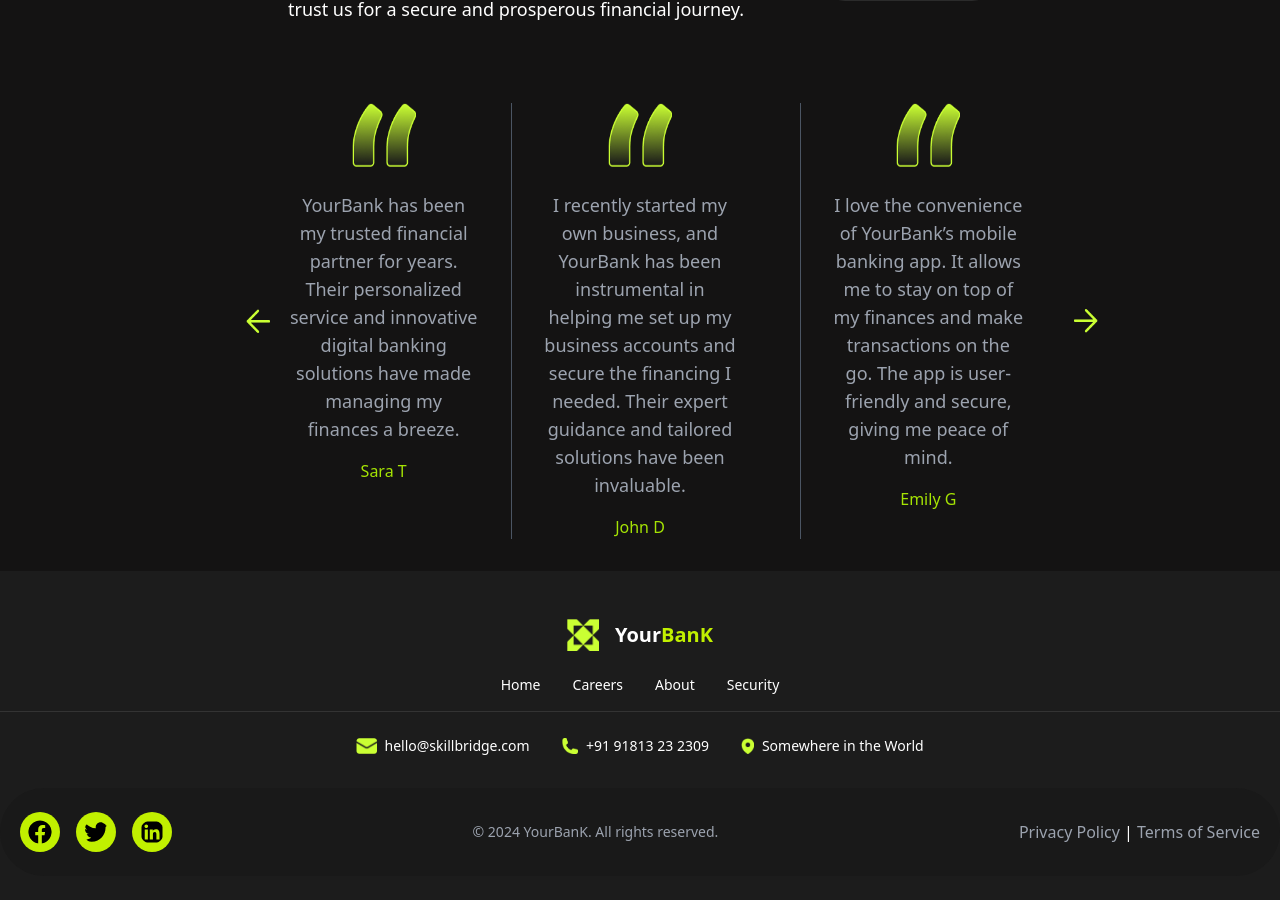
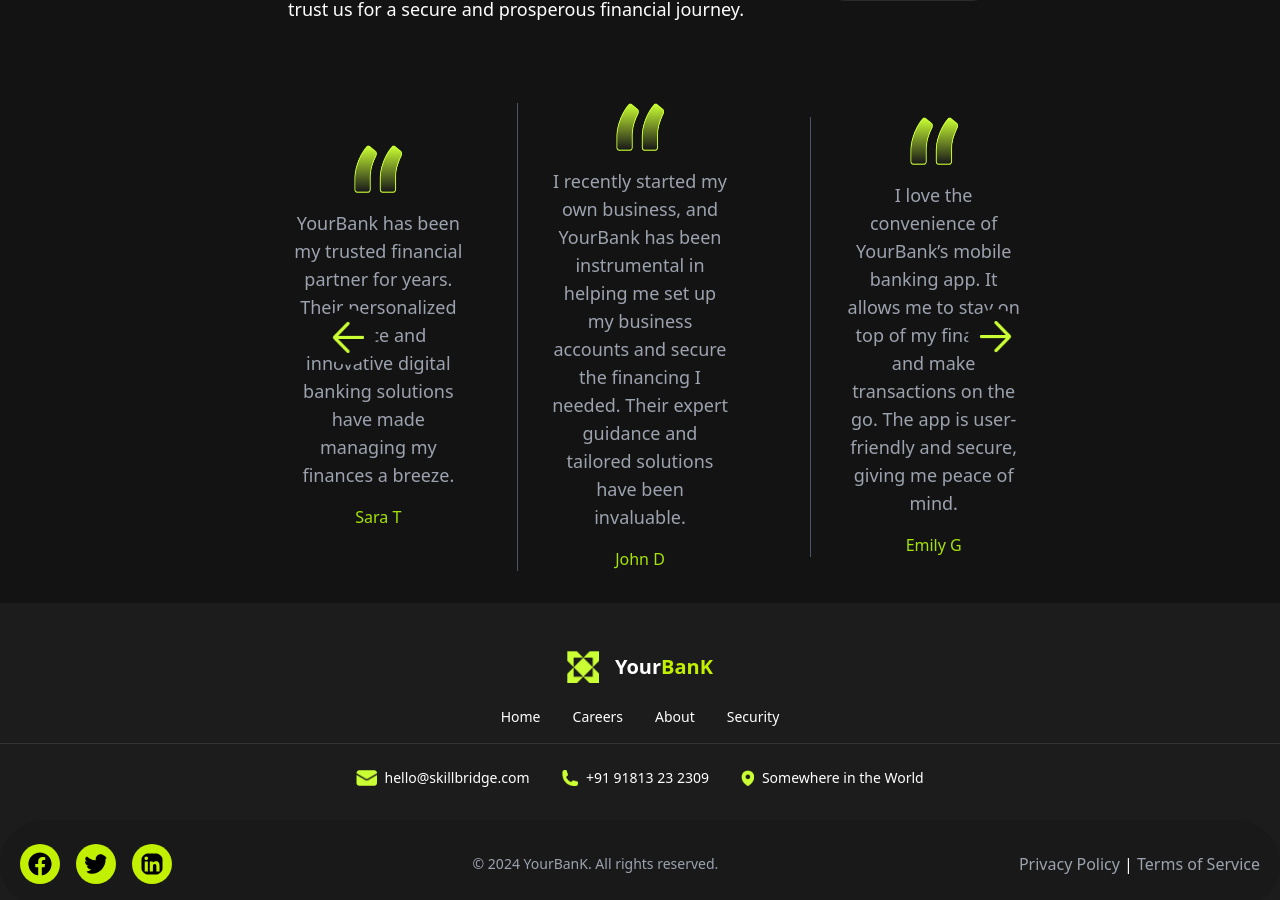
Before and after one commit to Dark1nessss/Financial-Tracker, a React (Create React App) app in the folder client/: page / in a window 1280 px wide. Shown: the part 4563-5463 px from the top of the page. Built offline with nearby package versions, Linux system fonts and the light colour scheme.

Commit message:
Small Update

```diff
--- a/client/src/pages/LandingPage.js
+++ b/client/src/pages/LandingPage.js
@@ -529,20 +529,20 @@ const LandingPage = () => {
           <div className="my-8"></div>
 
           {/* Testimonial Cards */}
-          <div className="relative flex justify-between items-center">
+          <div className="relative flex justify-center items-center">
             {/* Left Navigation Arrow */}
-            <button className="absolute left-[-50px] z-10 bg-transparent hover:bg-[#A5E404] transition-colors p-2 rounded-full">
+            <button className="absolute left-0 transform translate-x-8 z-10 bg-[#141313] hover:bg-[#A5E404] transition-colors p-3 rounded-full">
               <img
                 src="/left_pointer.png"
                 alt="Previous"
-                className="w-6 h-6"
+                className="w-8 h-8"
               />
             </button>
 
             {/* Testimonials */}
-            <div className="flex space-x-8">
+            <div className="flex space-x-12 items-center mx-auto">
               <div className="text-center">
-                <img src="/indent.png" alt="Quote Icon" className="w-16 h-16 mb-6 mx-auto" />
+                <img src="/indent.png" alt="Quote Icon" className="w-12 h-12 mb-4 mx-auto" />
                 <p className="text-lg text-gray-400 max-w-xs mx-auto">
                   YourBank has been my trusted financial partner for years. Their personalized service and innovative digital banking solutions have made managing my finances a breeze.
                 </p>
@@ -550,7 +550,7 @@ const LandingPage = () => {
               </div>
 
               <div className="border-l border-gray-600 text-center px-8">
-                <img src="/indent.png" alt="Quote Icon" className="w-16 h-16 mb-6 mx-auto" />
+                <img src="/indent.png" alt="Quote Icon" className="w-12 h-12 mb-4 mx-auto" />
                 <p className="text-lg text-gray-400 max-w-xs mx-auto">
                   I recently started my own business, and YourBank has been instrumental in helping me set up my business accounts and secure the financing I needed. Their expert guidance and tailored solutions have been invaluable.
                 </p>
@@ -558,7 +558,7 @@ const LandingPage = () => {
               </div>
 
               <div className="border-l border-gray-600 text-center px-8">
-                <img src="/indent.png" alt="Quote Icon" className="w-16 h-16 mb-6 mx-auto" />
+                <img src="/indent.png" alt="Quote Icon" className="w-12 h-12 mb-4 mx-auto" />
                 <p className="text-lg text-gray-400 max-w-xs mx-auto">
                   I love the convenience of YourBank’s mobile banking app. It allows me to stay on top of my finances and make transactions on the go. The app is user-friendly and secure, giving me peace of mind.
                 </p>
@@ -567,11 +567,11 @@ const LandingPage = () => {
             </div>
 
             {/* Right Navigation Arrow */}
-            <button className="absolute right-[-50px] z-10 bg-transparent hover:bg-[#A5E404] transition-colors p-2 rounded-full">
+            <button className="absolute right-0 transform -translate-x-8 z-10 bg-[#141313] hover:bg-[#A5E404] transition-colors p-3 rounded-full">
               <img
                 src="/left_pointer.png"
                 alt="Next"
-                className="w-6 h-6 rotate-180"
+                className="w-8 h-8 rotate-180"
               />
             </button>
           </div>
```
Also changed, not shown: 1 other file (tests, documents, lock files or other folders).
